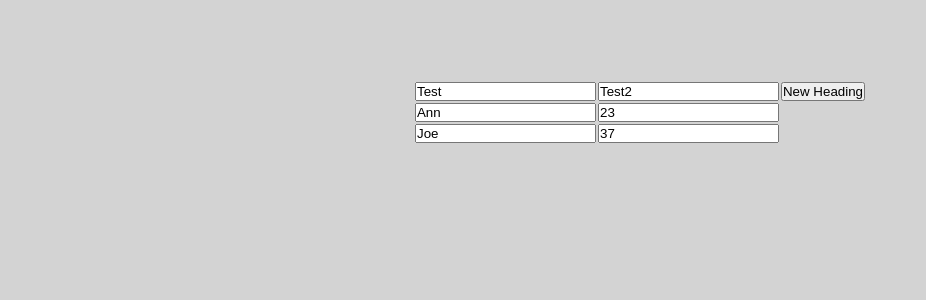
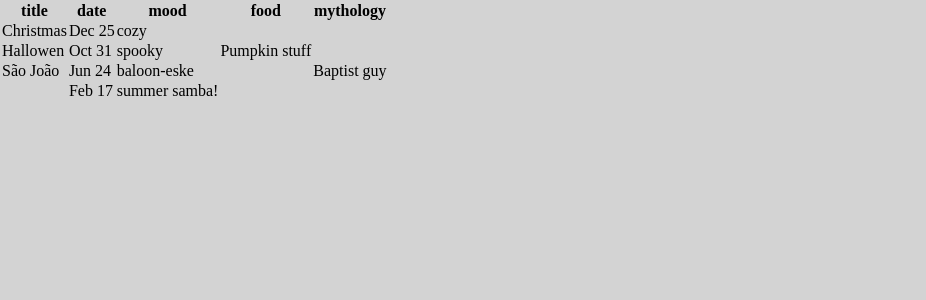
Before and after one commit to al-ptk/nosql-table, a React (Create React App) app: page / in a window 1280 px wide. Shown: the top 300 px of the page, without its empty margins (0-926 px from the left). Built offline with nearby package versions, Linux system fonts and the light colour scheme.

Commit message:
Create helper functions

```diff
--- a/src/App.js
+++ b/src/App.js
@@ -1,15 +1,11 @@
 import SchemaTable from './SchemaTable';
 import { GlobalStyle } from './styled-globals';
-import { getHolidayTable } from './mockTable';
 
 function App() {
   return (
     <>
       <GlobalStyle />
-      <SchemaTable
-        data={getHolidayTable().data}
-        headings={getHolidayTable().headings}
-      />
+      <SchemaTable />
     </>
   );
 }
--- a/src/SchemaTable/NewSchemaTable.js
+++ b/src/SchemaTable/NewSchemaTable.js
@@ -1,52 +1,34 @@
 import React from 'react';
-import { useState } from 'react';
-import { StyledTable } from './SchemaTable.styled';
+import { useState, useEffect } from 'react';
+import { getMockTable } from '../mockTable';
+import { getAllKeys, vectorizeInOrder } from '../helperFunctions';
 
 export function SchemaTable(props) {
-  const [headings, setHeadings] = useState(mockHeadings);
-  const [rows, setRows] = useState(mockRows);
+  const [headings, setHeadings] = useState([]);
+  const [rows, setRows] = useState([]);
 
-  function addHeading() {
-    setHeadings(headings.concat(''));
-  }
+  useEffect(() => {
+    const mockTable = getMockTable();
+    const headingsList = getAllKeys(mockTable);
+    const rowsList = vectorizeInOrder(mockTable, headingsList);
+    setHeadings(headingsList);
+    setRows(rowsList);
+  }, []);
 
   return (
-    <StyledTable>
-      <tbody>
+    <table>
+      <tr>
+        {headings.map((heading) => (
+          <th>{heading}</th>
+        ))}
+      </tr>
+      {rows.map((row) => (
         <tr>
-          {headings.map((heading) => (
-            <th>
-              <input value={heading} onChange={() => {}} />
-            </th>
+          {row.map((cell) => (
+            <td>{cell}</td>
           ))}
-          <button onClick={addHeading}>New Heading</button>
         </tr>
-        {rows.map((row) => {
-          return (
-            <tr>
-              {row.map((cell) => {
-                return (
-                  <td>
-                    <input value={cell} onChange={() => {}} />
-                  </td>
-                );
-              })}
-            </tr>
-          );
-        })}
-      </tbody>
-    </StyledTable>
+      ))}
+    </table>
   );
 }
-
-/**
- * Make an object where each heading is a property.
- * Ignore order for now.
- * Each heading points to a list.
- */
-
-const mockHeadings = ['Test', 'Test2'];
-const mockRows = [
-  ['Ann', 23],
-  ['Joe', 37],
-];
--- /dev/null
+++ b/src/helperFunctions.js
@@ -0,0 +1,37 @@
+/**
+ * Takes a list of objects and return all properties that show up at least once
+ * @param {Array} objList
+ * @returns {Array}
+ */
+export function getAllKeys(objList) {
+  let result = [];
+
+  for (const obj of objList) {
+    //for each object
+
+    //get the keys list of obj
+    const keys = Object.keys(obj);
+
+    // filters out all keys already included in the result
+    const nonIncluded = keys.filter((key) => !result.includes(key));
+
+    // add non-included keys to array
+    result.push(...nonIncluded);
+  }
+
+  return result;
+}
+
+/**
+ * Returns an array of serialized values, according to a given order.
+ * @param {Array} objList
+ * @param {Array} propertyOrder
+ * @return {Array}
+ */
+export function vectorizeInOrder(objList, propertyOrder) {
+  const result = [];
+  for (const object of objList) {
+    result.push(propertyOrder.map((key) => object[key]));
+  }
+  return result;
+}
--- a/src/mockTable.js
+++ b/src/mockTable.js
@@ -18,13 +18,10 @@ const holidays = [
   },
   {
     date: 'Feb 17',
-    mood: 'summer samba!'
-  }
+    mood: 'summer samba!',
+  },
 ];
 
-export function getHolidayTable() {
-  return {
-    headings: ['title', 'date', 'mood', 'food', 'mythology'],
-    data: [...holidays],
-  };
+export function getMockTable() {
+  return holidays;
 }
```
Also changed, not shown: 1 other file (tests, documents, lock files or other folders).
